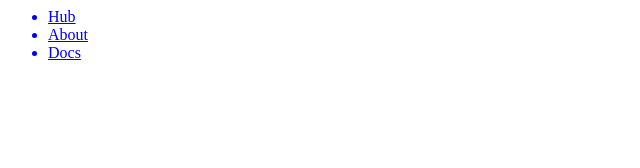
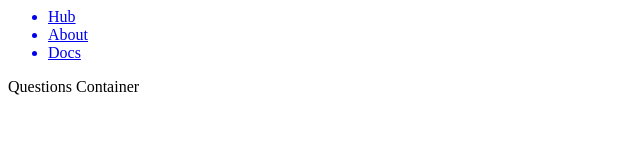
Before and after one commit to DSJR1284/code_hub_client, a React (Create React App) app: page / in a window 1280 px wide. Shown: the top 168 px of the page, without its empty margins (0-640 px from the left). Built offline with nearby package versions, Linux system fonts and the light colour scheme.

Commit message:
set up questions container test rendering in app.js

```diff
--- a/src/componets/App.js
+++ b/src/componets/App.js
@@ -1,6 +1,7 @@
 import React from 'react'
 import Router from './Router'
 import Nav from './Nav'
+import QuestionsContainer from './QuestionsContainer'
 
 
 
@@ -8,6 +9,7 @@ const App = () => {
   return (
       <div>
           <Nav />
+          <QuestionsContainer />
           <Router />
       </div>
   );
--- /dev/null
+++ b/src/componets/QuestionsContainer.js
@@ -0,0 +1,15 @@
+import React, { Component } from 'react'
+
+
+class QuestionsContainer extends Component {
+    render() {
+        return (
+            <div>
+                Questions Container
+            </div>
+        )
+    }
+}
+
+
+export default QuestionsContainer;
```
Also changed, not shown: src/componets/Questions.js (deleted).
